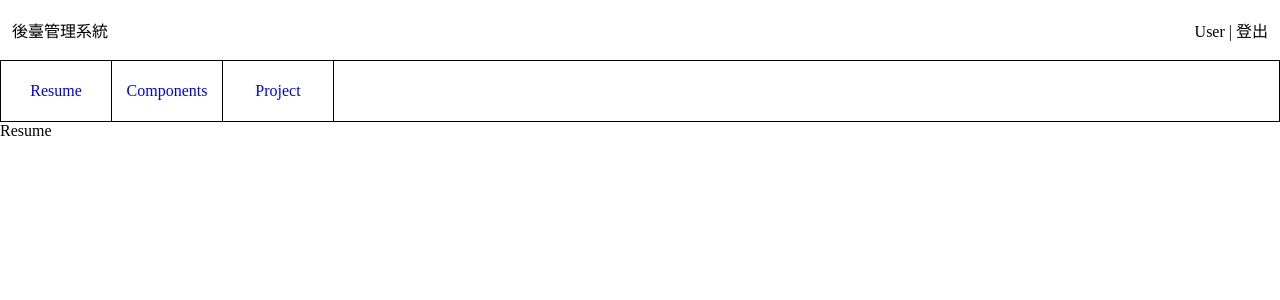
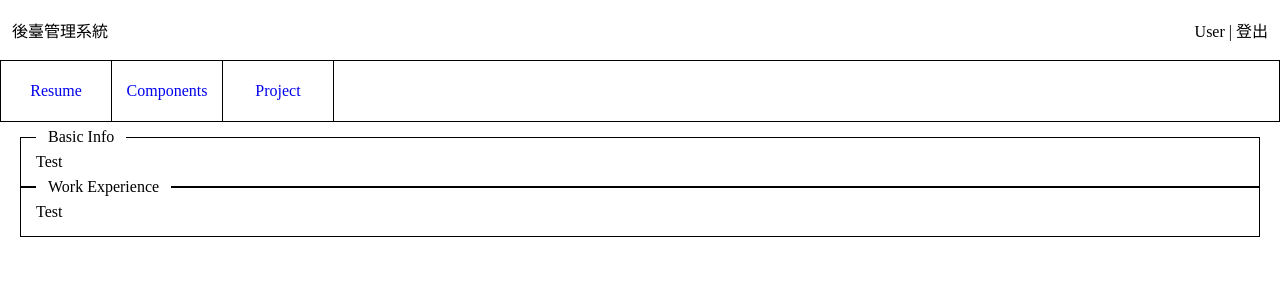
Before and after one commit to thomas8326/myWeb, a React (Create React App) app: page /admin-dashboard/resume in a window 1280 px wide. Shown: the top 300 px of the page. Built offline with nearby package versions, Linux system fonts and the light colour scheme.

Commit message:
feat: add component to show the section of data.

```diff
--- a/src/pages/dashboard/index.tsx
+++ b/src/pages/dashboard/index.tsx
@@ -8,6 +8,7 @@ const Container = styled.div`
 
     .main {
         flex: 1;
+        padding: 15px 20px;
     }
 `;
 
@@ -17,7 +18,7 @@ function DashBoard() {
             <div className="header">
                 <DashboardHeader />
             </div>
-            <div>
+            <div className="main">
                 <Outlet />
             </div>
         </Container>
--- /dev/null
+++ b/src/pages/resume/components/resume-form-field.tsx
@@ -0,0 +1,30 @@
+import { ReactElement } from 'react';
+import { Trans } from 'react-i18next';
+import { FlexColumnLayout } from 'src/styles/layouts/flex-layout';
+import styled from 'styled-components';
+
+const Container = styled.div`
+    position: relative;
+    border: 1px solid;
+    padding: 15px;
+`;
+
+const Title = styled.span`
+    position: absolute;
+    top: -10px;
+    padding: 0 12px;
+    background: ${(props) => props.theme.background};
+`;
+
+function ResumeFormField(props: { children: ReactElement; title: string }) {
+    return (
+        <Container>
+            <Title>
+                <Trans>{props.title}</Trans>
+            </Title>
+            <div>{props.children}</div>
+        </Container>
+    );
+}
+
+export default ResumeFormField;
--- a/src/pages/resume/index.tsx
+++ b/src/pages/resume/index.tsx
@@ -1,5 +1,17 @@
+import { TransKey } from 'src/enums/translation-key.enum';
+import ResumeFormField from 'src/pages/resume/components/resume-form-field';
+
 function Resume() {
-    return <div>Resume</div>;
+    return (
+        <>
+            <ResumeFormField title={TransKey.BasicInfo}>
+                <div>Test</div>
+            </ResumeFormField>
+            <ResumeFormField title={TransKey.WorkExperience}>
+                <div>Test</div>
+            </ResumeFormField>
+        </>
+    );
 }
 
 export default Resume;
```
